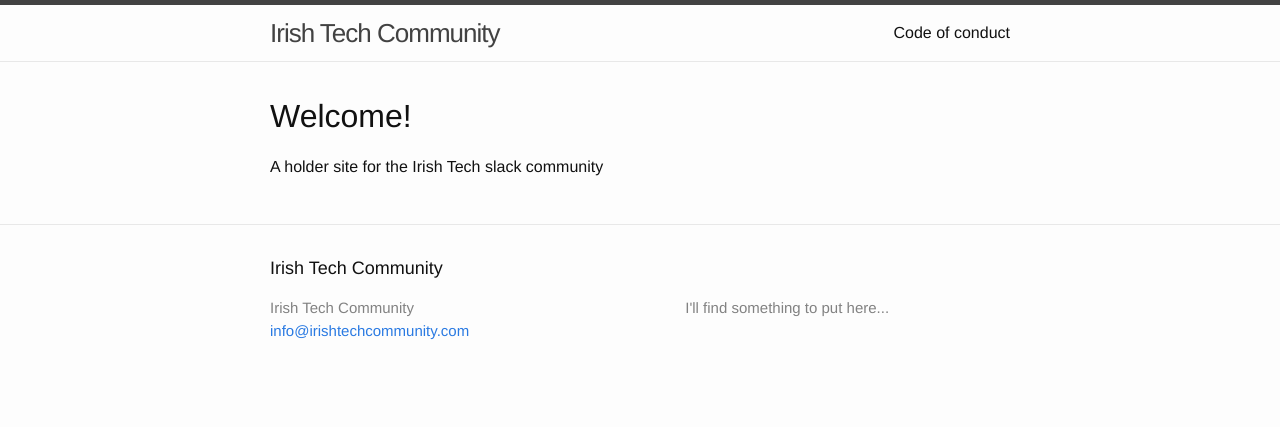
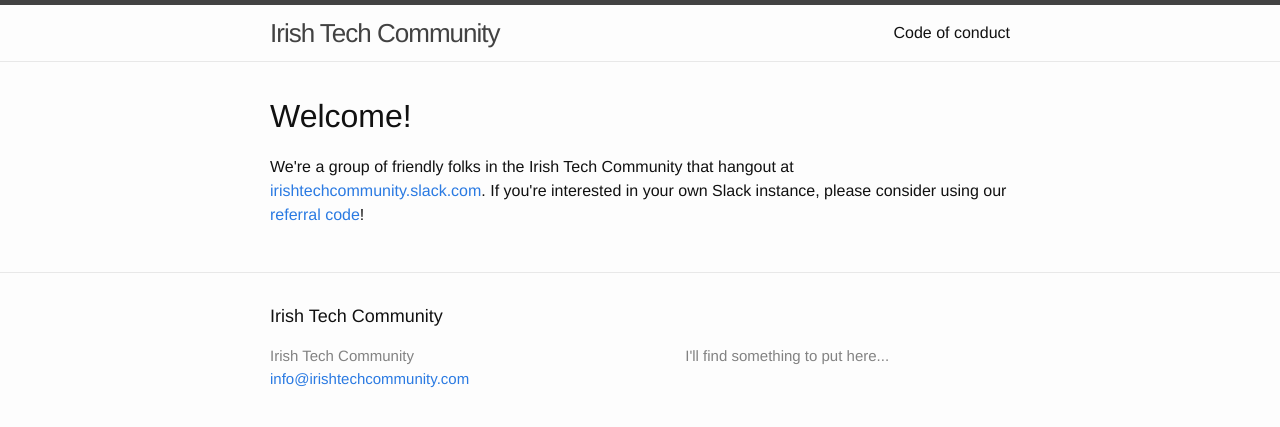
Before and after one commit to IrishTechCommunity/irishtechcommunity.github.io, a Jekyll site: the page built from index.html, in a window 1280 px wide. Shown: the top 427 px of the page. Built offline with Jekyll 4.4.1, drawn with Linux system fonts in a browser that asks for light colours.

Commit message:
Some boilerplate and a reference to our referral code

```diff
--- a/index.html
+++ b/index.html
@@ -6,6 +6,10 @@ layout: default
 
   <h1> Welcome! </h1>
 
-  <p> A holder site for the Irish Tech slack community </p>
-
+  <p>
+  We're a group of friendly folks in the Irish Tech Community
+  that hangout at <a href="http://irishtechcommunity.slack.com">irishtechcommunity.slack.com</a>. If you're interested
+  in your own Slack instance, please consider using our
+  <a href="https://slack.com/r/024gbtbd-02swjeh6">referral code</a>!
+  </p>
 </div>
```
